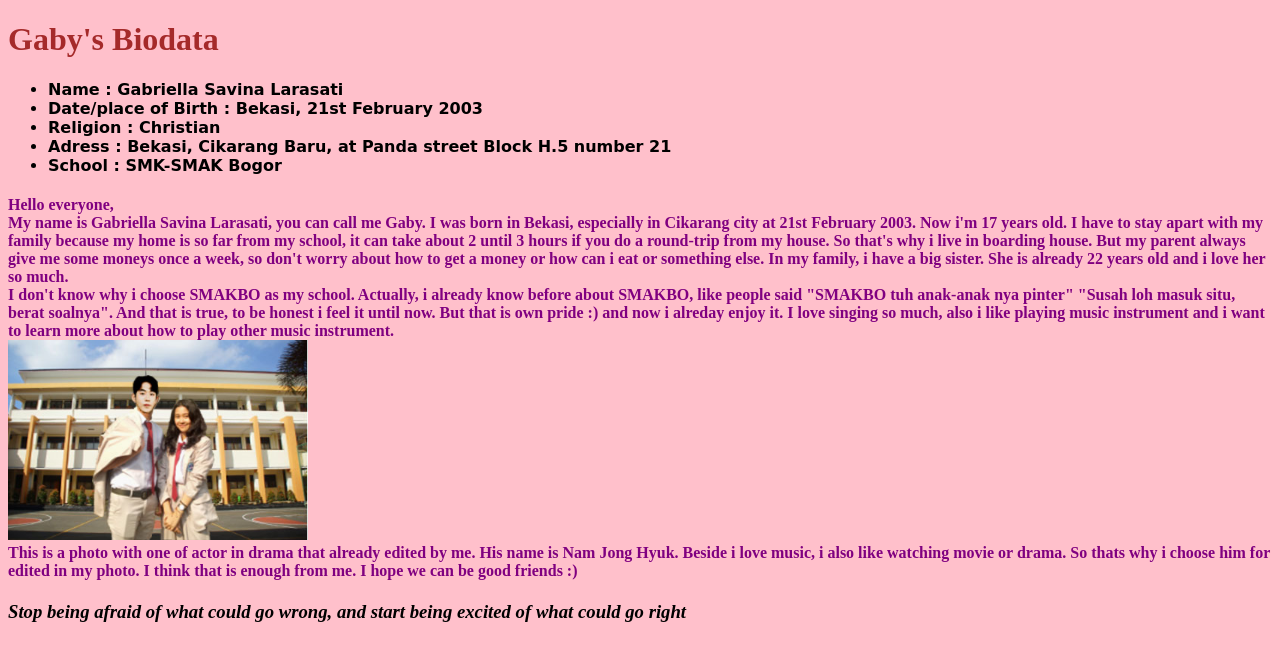
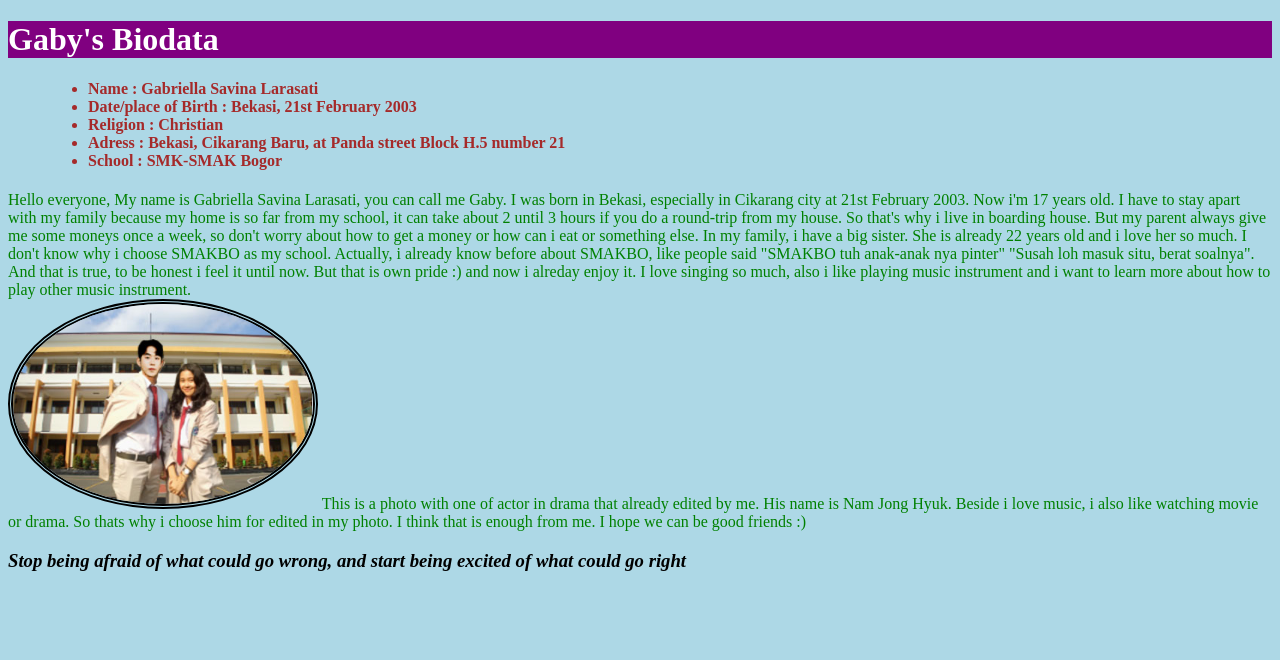
Before and after one commit to gabysavina/gabysavina.github.io, a plain HTML site: page index.html in a window 1280 px wide. Drawn offline with Linux system fonts and the light colour scheme.

Commit message:
Add files via upload

```diff
--- a/index.html
+++ b/index.html
@@ -1,34 +1,33 @@
 <!DOCTYPE html>
 <html>
 <head>
+	<link rel="stylesheet" type="text/css" href="gaby-css.css">
 	<title>MY BIODATA</title>
-	<h1 style="color:brown">Gaby's Biodata</h1>
+	<h1>Gaby's Biodata</h1>
 </head>
-<body style="background-color:pink">
-	<h4 style="font-family:cursive">
-	<ul type:bullet><b>
+<body >
+	<h4 s>
+	<ul type:bullet><blockquote>
 		<li>Name : Gabriella Savina Larasati</li>
 		<li>Date/place of Birth : Bekasi, 21st February 2003</li>
 		<li>Religion : Christian</li>
 		<li>Adress : Bekasi, Cikarang Baru, at Panda street Block H.5 number 21</li>
 		<li>School : SMK-SMAK Bogor</li>
-	</b>
+	</blockquote>
 	</ul>
 	</h4>
 	<p>
-	<h4 style="color:purple">
-	Hello everyone, <br>
+	Hello everyone,
 	My name is Gabriella Savina Larasati, you can call me Gaby. I was born in Bekasi, especially in Cikarang city at 21st February 2003.
 	Now i'm 17 years old. I have to stay apart with my family because my home is so far from my school, it can take about 2 until 3 hours if you do a round-trip from my house.
 	So that's why i live in boarding house. But my parent always give me some moneys once a week, so don't worry about how to get a money or how can i eat or something else.
-	In my family, i have a big sister. She is already 22 years old and i love her so much.<br>
+	In my family, i have a big sister. She is already 22 years old and i love her so much.
 	I don't know why i choose SMAKBO as my school.
 	Actually, i already know before about SMAKBO, like people said "SMAKBO tuh anak-anak nya pinter" "Susah loh masuk situ, berat soalnya". And that is true, to be honest i feel it until now.
 	But that is own pride :) and now i alreday enjoy it. I love singing so much, also i like playing music instrument and i want to learn more about how to play other music instrument.
-	<br> <img src="idolagaby.jpg"width="300" height="200"> <br>
+	<br> <img src="idolagaby.jpg">
 	This is a photo with one of actor in drama that already edited by me. His name is Nam Jong Hyuk. Beside i love music, i also like watching movie or drama.
 	So thats why i choose him for edited in my photo. I think that is enough from me. I hope we can be good friends :)
-	</h4>
 	</p>
 	<h3><i>Stop being afraid of what could go wrong, and start being excited of what could go right</i></h3>
 </body>
```
